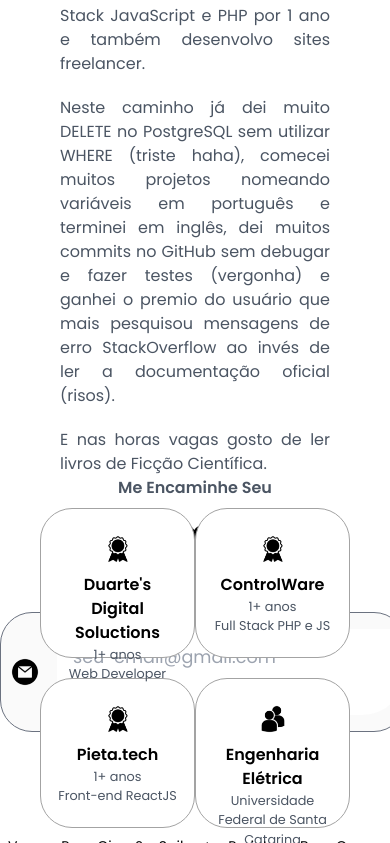
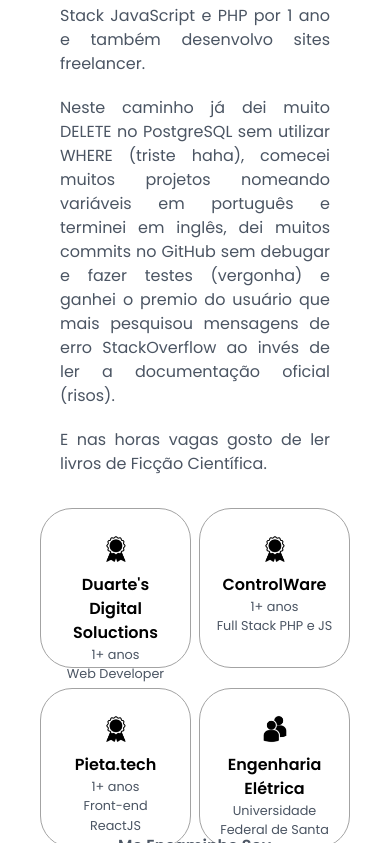
Before and after one commit to danielbelle/portfolio-reactjs-tailwindcss, a React (Create React App) app: page / in a window 390 px wide. Shown: the part 1157-2000 px from the top of the page. Built offline with nearby package versions, Linux system fonts and the light colour scheme.

Commit message:
v2.0 - all elements are responsive and except for projects

```diff
--- a/src/Components/About.jsx
+++ b/src/Components/About.jsx
@@ -8,7 +8,7 @@ import { Link } from 'react-scroll'
 function About() {
 
   return (
-    <div id="about" className='justify-between items-center max-w-[1160px] m-auto relative min-h-[750px] h-[80vh] pt-[30px] pb-[50px]'>
+    <div id="about" className='justify-between items-center max-w-[1160px] m-auto relative min-h-[1060px] sm:min-h-[750px] h-[80vh] pt-[30px] pb-[50px]'>
       <p className="flex justify-center font-[600] text-gray-600">Conheça Mais</p>
       <h1 className="flex text-[3rem] font-[800] mb-2 justify-center ">Sobre mim</h1>
       <div className="about-container">
@@ -27,26 +27,26 @@ function About() {
               E nas horas vagas gosto de ler livros de Ficção Científica.
             </p>
           </div>
-          <div className="flex justify-between md:gap-[1.5rem] mb-[2rem] mt-[2rem]">
+          <div className="flex justify-between md:gap-[1.5rem] mb-[2rem] mt-[2rem] gap-2">
             <div className='md:contents col-span-2 text-center w-[300px]'>
-              <div className="p-[1rem] flex-1 bg-white rounded-[32px] mb-5 md:h-[180px] h-[150px] lg:h-[200px] border-solid border-[0.1rem] border-[#a3a3a3]">
+              <div className="p-[1rem] flex-1 bg-white rounded-[32px] mb-5 md:h-[180px] h-[160px] lg:h-[200px] border-solid border-[0.1rem] border-[#a3a3a3]">
                 <img src={Experience} alt="Ícone de experiência" className="h-[2rem] mx-auto my-2" />
                 <h3 className='font-bold'>Duarte's Digital Soluctions</h3>
                 <p className='text-gray-600 lg:text-[1rem] text-[0.8rem]'>1+ anos <br />Web Developer</p>
               </div>
-              <div className="p-[1rem] flex-1 bg-white rounded-[32px] border-solid lg:h-[200px] md:h-[180px] h-[150px] border-[0.1rem] border-[#a3a3a3] max-w-[350px]">
+              <div className="p-[1rem] flex-1 bg-white rounded-[32px] border-solid lg:h-[200px] md:h-[180px] h-[160px] border-[0.1rem] border-[#a3a3a3] max-w-[350px]">
                 <img src={Experience} alt="Ícone de experiência" className="h-[2rem] mx-auto my-2" />
                 <h3 className='font-bold'>Pieta.tech</h3>
                 <p className='text-gray-600 lg:text-[1rem] text-[0.8rem]'>1+ anos <br />Front-end ReactJS</p>
               </div>
             </div>
             <div className='md:contents col-span-2 text-center w-[300px]'>
-              <div className="p-[1rem] flex-1 bg-white rounded-[32px] mb-5 lg:h-[200px] md:h-[180px] h-[150px] border-solid border-[0.1rem] border-[#a3a3a3] m-auto">
+              <div className="p-[1rem] flex-1 bg-white rounded-[32px] mb-5 lg:h-[200px] md:h-[180px] h-[160px] border-solid border-[0.1rem] border-[#a3a3a3] m-auto">
                 <img src={Experience} alt="Ícone de experiência" className="h-[2rem] mx-auto my-2" />
                 <h3 className='font-bold'>ControlWare</h3>
                 <p className='text-gray-600 lg:text-[1rem] text-[0.8rem]'>1+ anos <br />Full Stack PHP e JS</p>
               </div>
-              <div className="p-[1rem] flex-1 bg-white rounded-[32px] lg:h-[200px] md:h-[180px] h-[150px] border-solid border-[0.1rem] border-[#a3a3a3]">
+              <div className="p-[1rem] flex-1 bg-white rounded-[32px] lg:h-[200px] md:h-[180px] h-[160px] border-solid border-[0.1rem] border-[#a3a3a3]">
                 <img src={Education} alt="Ícone de educação" className="h-[2rem] mx-auto my-2" />
                 <h3 className='font-bold'>Engenharia Elétrica</h3>
                 <p className='text-gray-600 lg:text-[1rem] text-[0.8rem]'>Universidade Federal de Santa Catarina</p>
--- a/src/Components/Contact.jsx
+++ b/src/Components/Contact.jsx
@@ -30,15 +30,15 @@ function Contact() {
 
   }
   return (
-    <div id="contact" className='flex justify-center flex-col h-[80hv] max-w-[1160px] h-min-[500px] m-auto box-border pt-[5rem]'>
+    <div id="contact" className='flex justify-center flex-col h-[80hv] max-w-[1160px] m-auto relative h-min-[500px] box-border sm:pt-[15rem] md:pt-[7rem] lg:pt-[5rem] pt-[8rem]'>
       <p className="flex justify-center font-[600] text-gray-600">Me Encaminhe Seu</p>
       <h1 className="flex justify-center text-[3rem] font-[600] mb-10">E-mail</h1>
-      <div className="flex justify-center rounded-[32px] border-solid border-[0.1rem] border-gray-500 m-auto p-[-.5rem] bg-[#fafafa] sm:min-w-[450px]">
+      <div className="flex justify-center rounded-[32px] border-solid border-[0.1rem] border-gray-500 m-auto bg-transparent sm:min-w-[450px]">
         <div className="flex items-center justify-center gap-[1rem] m-[1rem]">
           <img src={Email} alt="Ícone E-mail" className="cursor-default h-[2rem] ml-[0.5rem]" />
           <form ref={form} onSubmit={sendEmail}>
             <div className='bg-white max-w-[700px] w-[100%] items-center rounded-[5rem]'>
-              <input type='email' name='user_email' value={input} onChange={(e) => setInput(e.target.value)} placeholder='seu-email@gmail.com' className='flex-1 h-[100%] border-none outline-none font-[1.3rem] px-[1rem] py-[1rem] placeholder:text-[1.1rem]'></input>
+              <input type='email' name='user_email' value={input} onChange={(e) => setInput(e.target.value)} placeholder='seu-email@gmail.com' className='flex-1 h-[100%] border-none outline-none font-[1.3rem] px-[1rem] py-[1rem] placeholder:text-[1.1rem] placeholder:text-gray-500'></input>
               <input className='bg-white rounded-[5rem] text-[1.2rem] cursor-pointer font-[600] text-black transition duration-200 items-center justify-center ml-[1rem]' type='submit' value={'Enviar'} />
             </div>
           </form>
```
Also changed, not shown: src/Components/Styles/Experiences.css (deleted, +0 -11 lines), src/App.js (line endings or trailing spaces).
